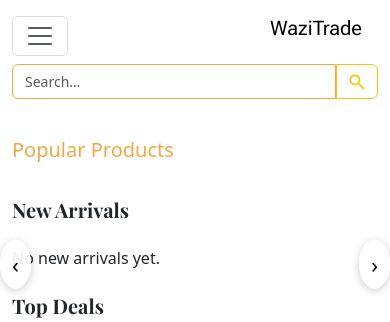
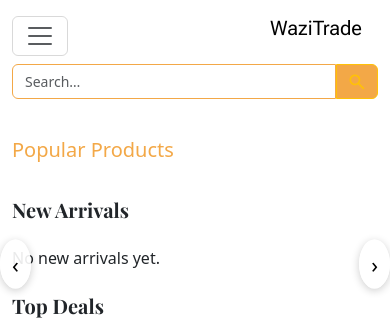
Before and after one commit to omiramberodgers15/ecomm-site, a Django app: page / in a window 390 px wide. Shown: the top 322 px of the page. Run offline with Django 5.2, Linux system fonts and the light colour scheme; data that the repository does not hold is empty; some web fonts are replaced.

Commit message:
last last commit

```diff
--- a/core/static/core/styles.css
+++ b/core/static/core/styles.css
@@ -1132,6 +1132,7 @@ form textarea {
         margin-bottom: 15px;
         border-bottom-left-radius: 0px;
         border-top-left-radius: 0px;
+        background-color: #f3a847;
 
     }
 
```
